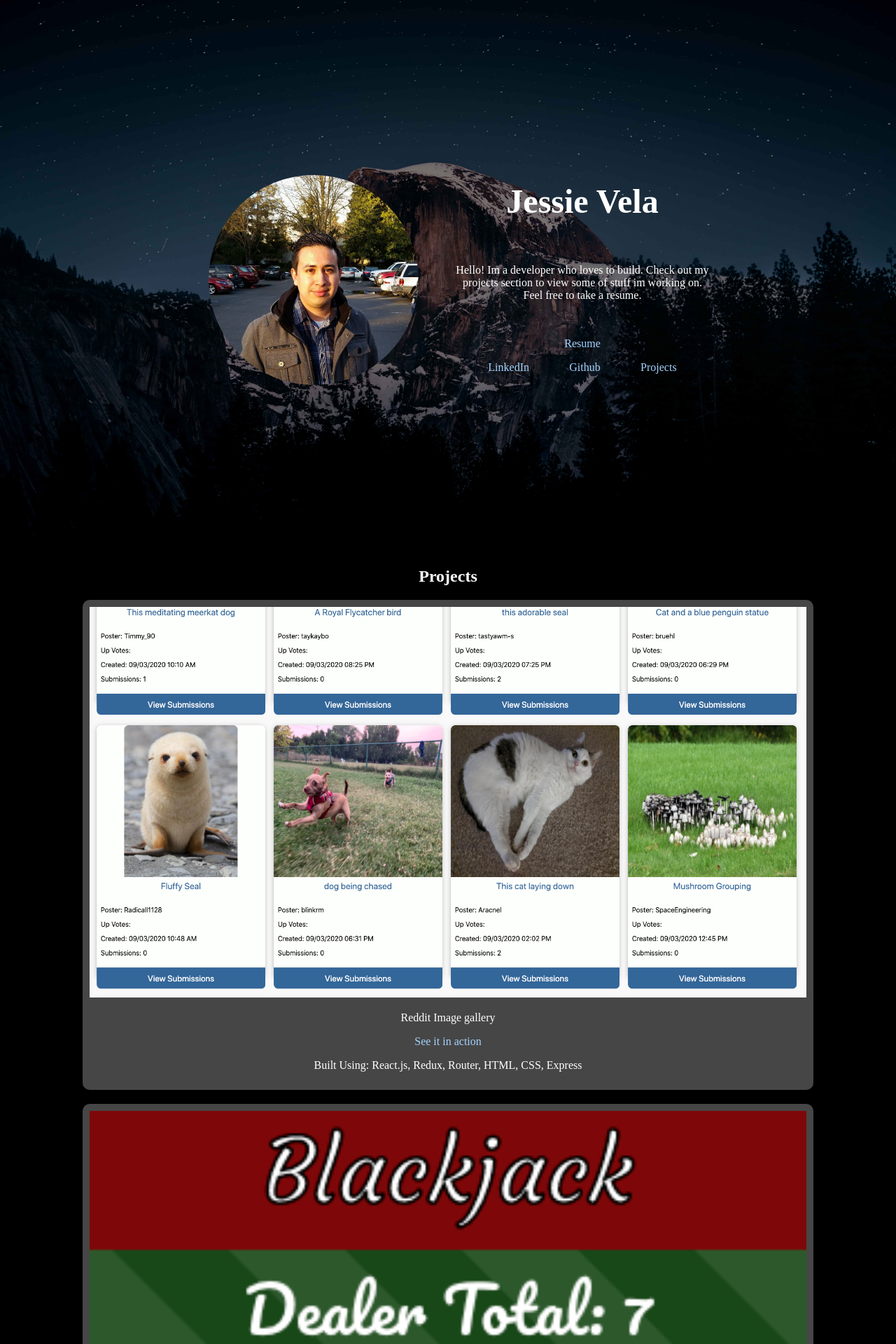
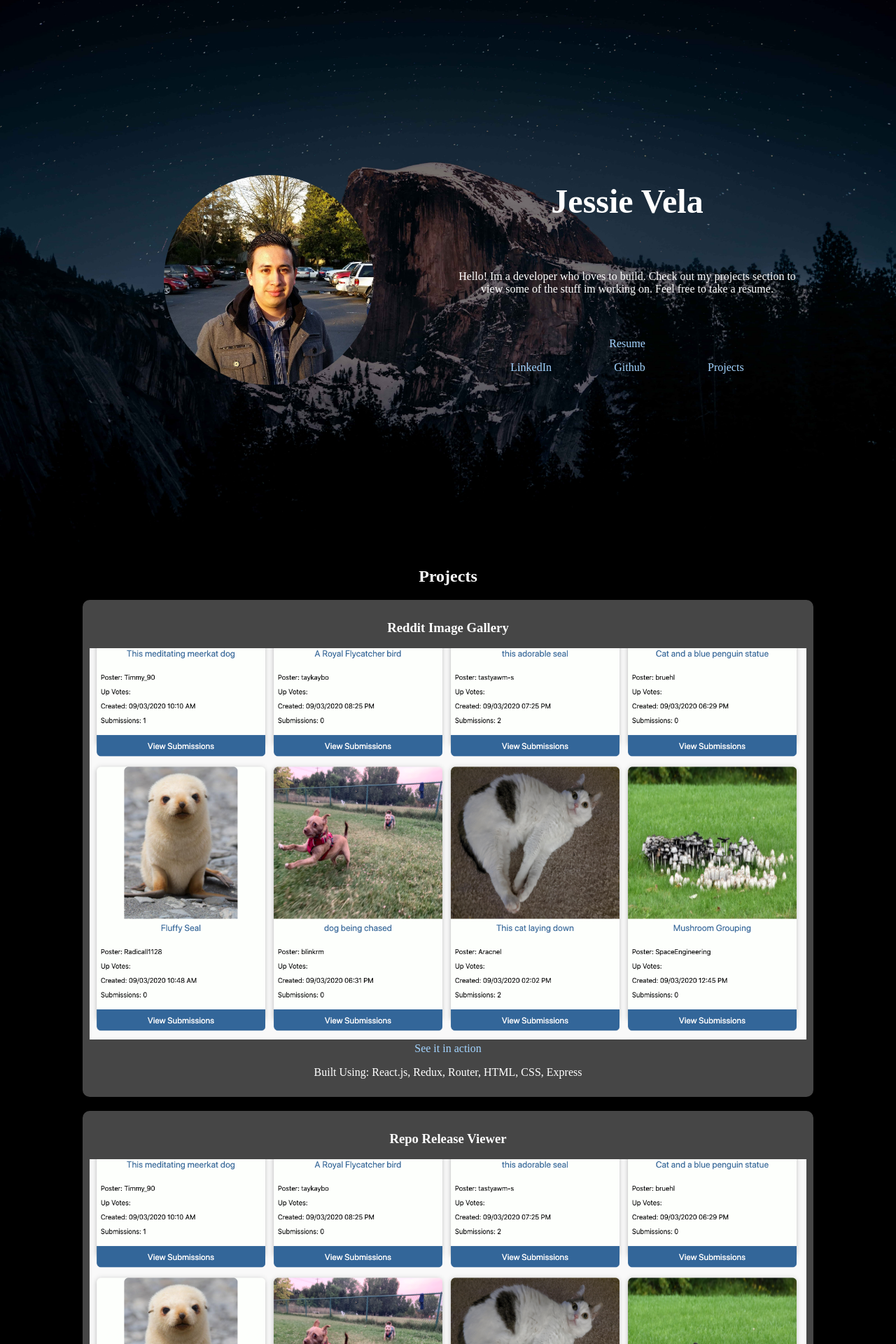
Before and after one commit to JessieVela/personal-site, a PHP site: page / in a window 1280 px wide. Shown: the top 1920 px of the page at 70% size. Run offline with PHP 8.4, Linux system fonts and the light colour scheme.

Commit message:
Add styling

```diff
--- a/home.css
+++ b/home.css
@@ -107,10 +107,10 @@ a {
     display: flex;
     flex-direction: column;
     justify-content: space-between;
-    width: 30%;
+    width: 40%;
   }
 
   .profile-image {
-    width: 30%;
+    width: 40%;
   }
 }
--- a/home.html
+++ b/home.html
@@ -15,7 +15,8 @@
       </div>
       <div class="header">
         <h1>Jessie Vela</h1>
-        <p>Hello! Im a developer who loves to build. Check out my projects section to view some of stuff im working on.
+        <p>Hello! Im a developer who loves to build. Check out my projects section to view some of the stuff im working
+          on.
           Feel free to take a resume.</p>
         <div class="links">
           <a href="#">Resume</a>
@@ -34,20 +35,26 @@
     <h2>Projects</h2>
     <div class="projects">
       <div class="project active">
+        <h3>Reddit Image Gallery</h3>
         <img src="assets/photoshop.png" alt="">
-        <p>Reddit Image gallery</p>
+        <a href="#">See it in action</a>
+        <p>Built Using: React.js, Redux, Router, HTML, CSS, Express</p>
+      </div>
+      <div class="project active">
+        <h3>Repo Release Viewer</h3>
+        <img src="assets/photoshop.png" alt="">
         <a href="#">See it in action</a>
         <p>Built Using: React.js, Redux, Router, HTML, CSS, Express</p>
       </div>
       <div class="project">
+        <h3>React Blackjack</h3>
         <img src="assets/blackjack.png" alt="">
-        <p>React Blackjack</p>
         <a href="#">See it in action</a>
         <p>Built Using: React.js</p>
       </div>
       <div class="project">
+        <h3>Personal Site</h3>
         <img src="assets/personal-site.png" alt="">
-        <p>Personal Site</p>
         <a href="#">See it in action</a>
         <p>Built Using: HTML5, CSS, JavaScript</p>
       </div>
```
